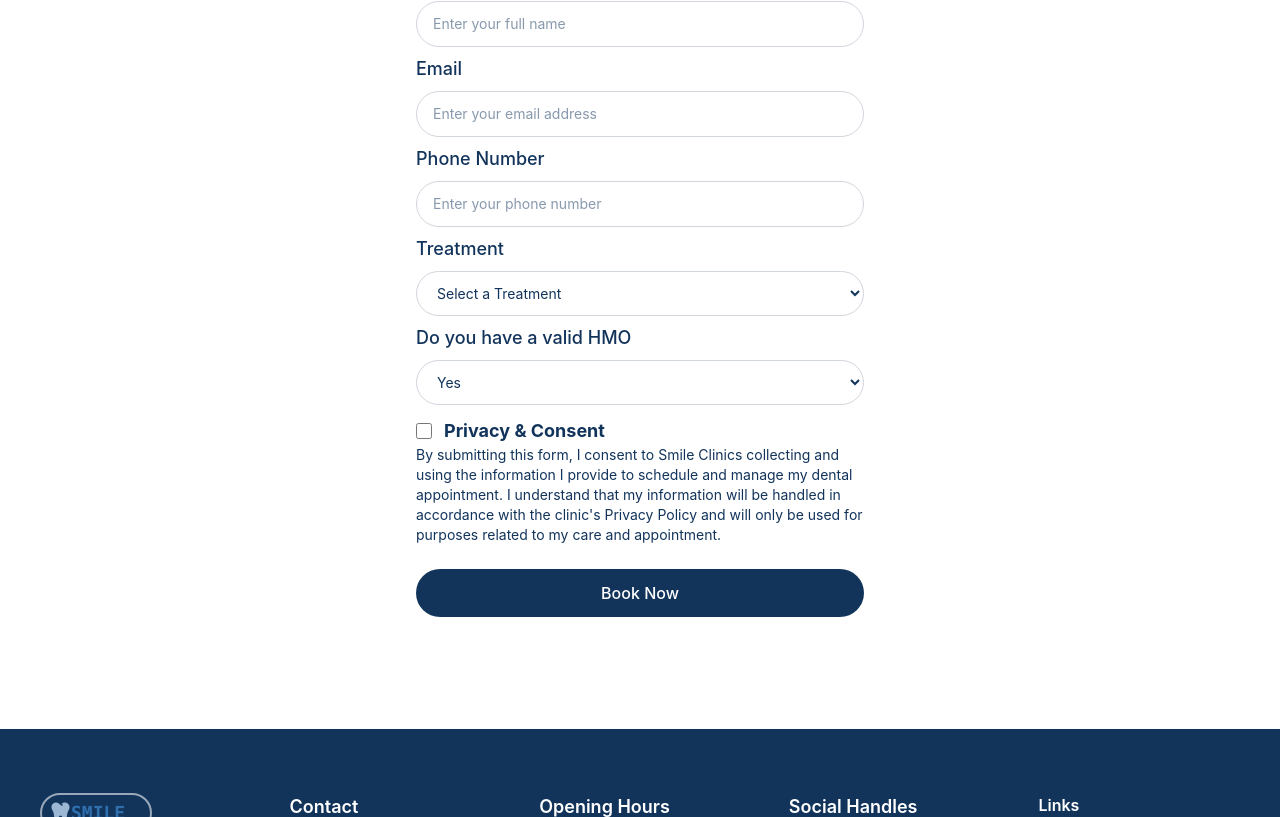
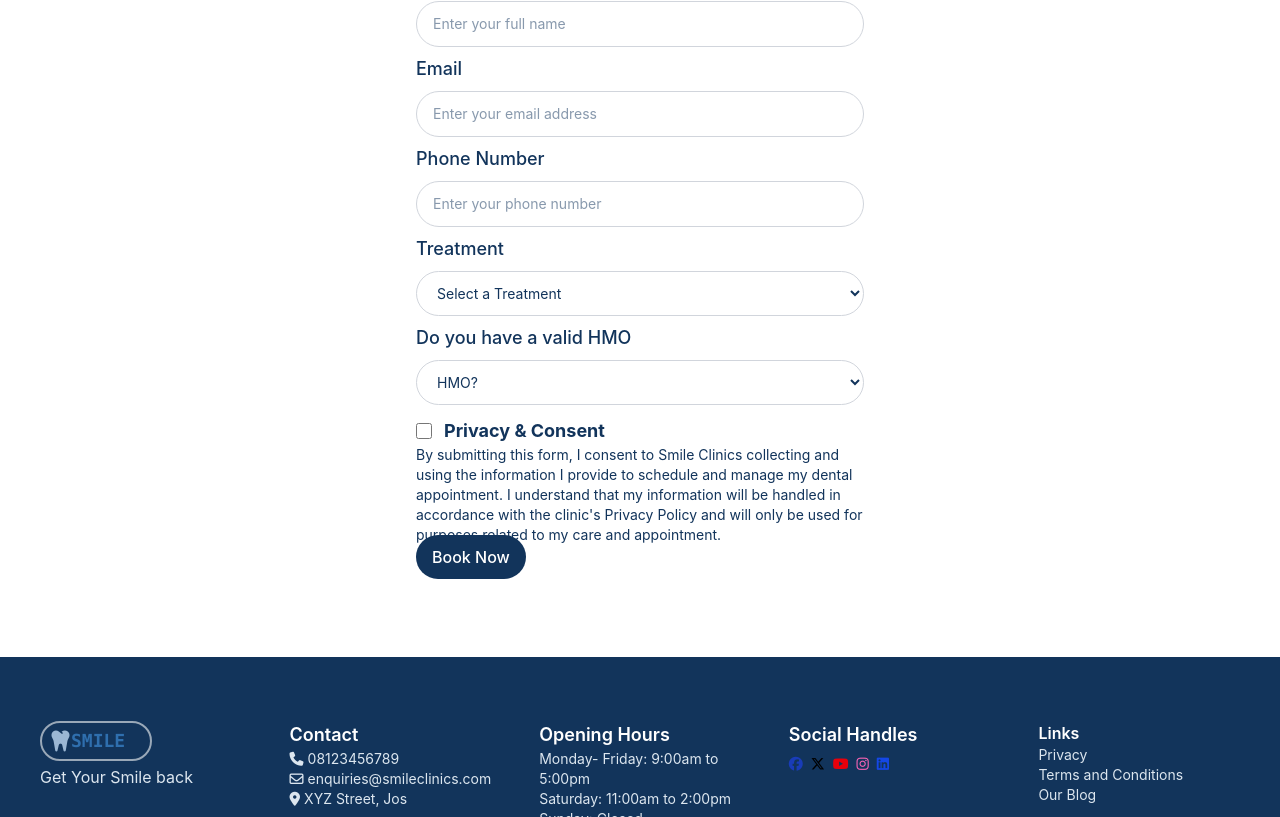
Before and after one commit to ChyyamakaU/DentalSite, a React (Vite) app: page /booknow in a window 1280 px wide. Shown: the part 412-1229 px from the top of the page. Built offline with nearby package versions, Linux system fonts and the light colour scheme.

Commit message:
ft: link booknow button to success

```diff
--- a/src/App.jsx
+++ b/src/App.jsx
@@ -5,6 +5,7 @@ import Main from "./pages/Main.jsx"
 import Booking from "./pages/Booking.jsx";
 import Footer from "./Components/Footer.jsx"
 import BookNow from "./pages/BookNow.jsx";
+import Success from "./pages/Success.jsx";
 
 
 function App() {
@@ -23,6 +24,7 @@ function App() {
           <Route path="/booking" element={<Booking />}></Route>
 
            <Route path="/booknow" element={<BookNow />}></Route>
+             <Route path="/success" element={<Success />}></Route>
         </Routes>
 </>
         <Footer />
--- a/src/pages/BookNow.jsx
+++ b/src/pages/BookNow.jsx
@@ -1,5 +1,5 @@
 import { useState } from "react";
-// import { Link } from "react-router-dom";
+import { Link } from "react-router-dom";
 
 function BookNow() {
 
@@ -126,8 +126,10 @@ function handleSubmit (e){
                 required
                 className="w-full rounded-4xl border border-gray-300 bg-white px-4 py-3 text-sm text-[#12345B] outline-none  focus:border-[#12345B] focus:ring-0 focus:ring-[#12345B] "
               >
-                <option value="">Yes</option>
-                <option value="">No</option>
+
+                 <option value="">HMO?</option>
+                <option value="Yes">Yes</option>
+                <option value="No">No</option>
               </select>
             </div>
 
@@ -146,13 +148,14 @@ function handleSubmit (e){
               </p>
             </div>
 
-            <button
+            <Link
+            to ="/success"
             onSubmit={handleSubmit}
               type="submit"
               className="w-full rounded-4xl bg-[#12345B] px-4 py-3 my-6 font-medium text-white transition hover:bg-[#164b87] "
             >
               Book Now
-            </button>
+            </Link>
           </form>
         </div>
       </section>
--- /dev/null
+++ b/src/pages/Success.jsx
@@ -0,0 +1,14 @@
+
+function Success(){
+
+    return (
+
+<>
+
+<h2 className="text-xl md:text-4xl text-[#12345B]">Booking Successful!</h2>
+</>
+
+    )
+}
+
+export default Success
```
